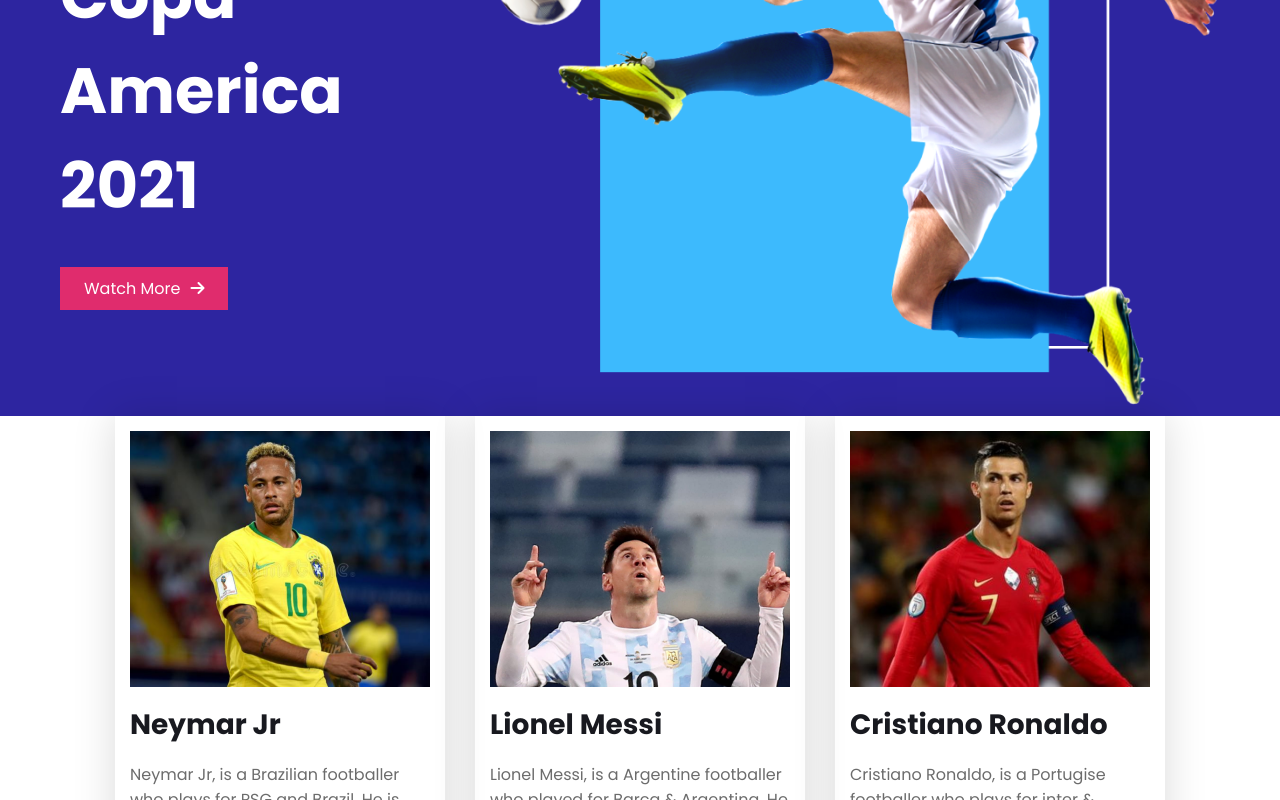
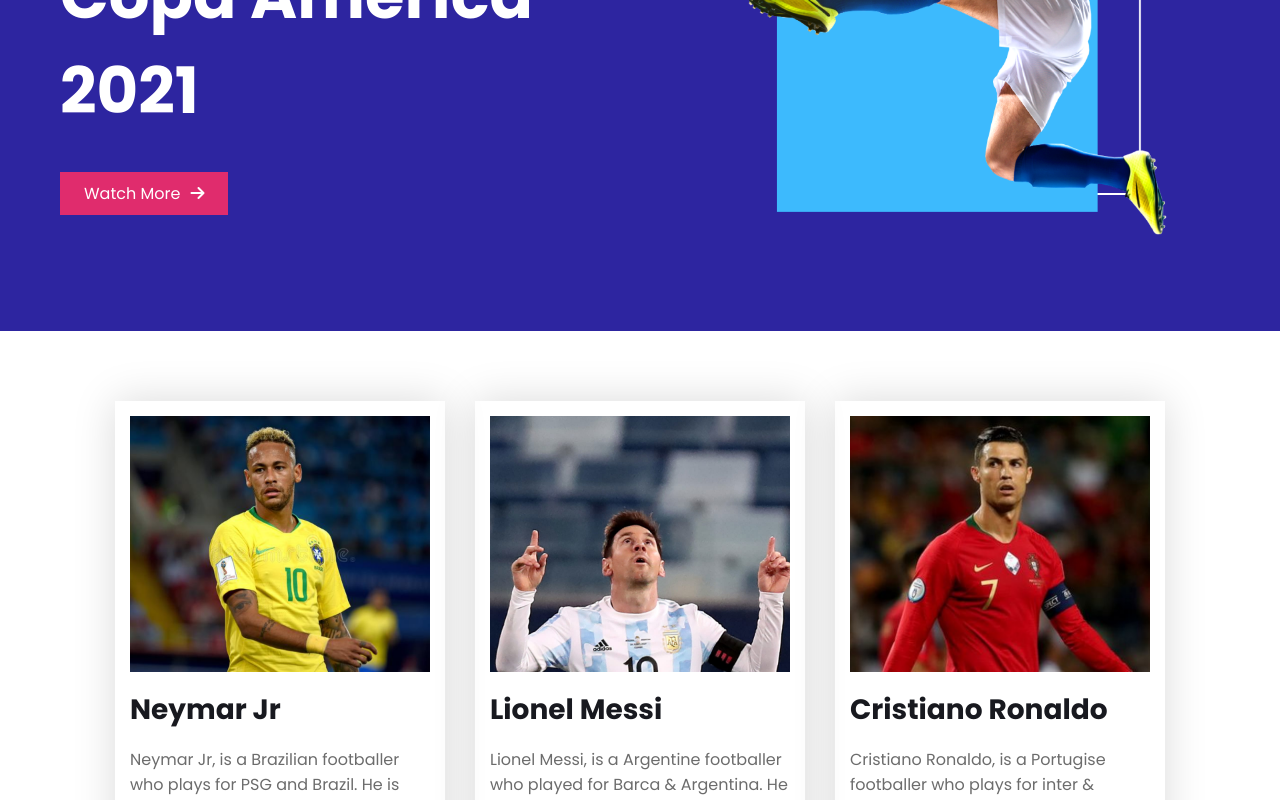
Before and after one commit to jana-alam/conmebol-365, a plain HTML site: page index.html in a window 1280 px wide. Shown: the part 306-1106 px from the top of the page. Drawn offline with Linux system fonts and the light colour scheme.

Commit message:
Header and main section completed

```diff
--- a/styles/style.css
+++ b/styles/style.css
@@ -1,4 +1,4 @@
-/* Imported Google Font Poppins 400 & 700*/
+/* Imported Google Font : Poppins 400 & 700*/
 
 @import url("https://fonts.googleapis.com/css2?family=Poppins:wght@400;700&display=swap");
 
@@ -7,18 +7,10 @@ body {
   margin: 0;
   font-family: "Poppins", sans-serif;
 }
-/* .text-color {
-  color: #6c6c6c;
-} */
+/* Need to check with normal width also */
 .container {
   max-width: 1160px;
 }
-
-main {
-  display: flex;
-  justify-content: center;
-}
-
 .button-fancy {
   text-decoration: none;
   padding: 10px 24px;
@@ -26,13 +18,15 @@ main {
   color: white;
 }
 
-/* header-section Styles*/
+/* -------------------------
+    header-section Styles
+----------------------------*/
 .header-section {
   background: #2d25a0;
   display: flex;
   justify-content: center;
 }
-/* nav area styles */
+/* ----nav area styles----- */
 .nav {
   display: flex;
   justify-content: space-between;
@@ -43,6 +37,9 @@ main {
   margin-right: 34px;
   color: white;
 }
+.nav-link:hover {
+  color: #e02c6d;
+}
 .nav-right .button-fancy i {
   margin-right: 10px;
 }
@@ -50,10 +47,19 @@ main {
   transform: translate(5px);
 }
 
-/* welcome-section styles */
+/* -----welcome-section styles----- */
 .welcome {
   display: flex;
-  justify-content: center;
+  justify-content: space-between;
+  padding-bottom: 86px;
+}
+
+.welcome-contents {
+  width: 45%;
+}
+
+.welcome-banner {
+  width: 45%;
 }
 
 .welcome-title {
@@ -67,13 +73,22 @@ main {
   transform: translate(5px);
 }
 .welcome-banner img {
-  width: 100%;
+  max-width: 100%;
 }
-/* Players Section Styles */
+
+/* ----------------------
+  Main sections style
+  ------------------------   */
+main {
+  display: flex;
+  justify-content: center;
+}
+/* -----Players Section Styles------ */
 .players {
   display: grid;
   grid-template-columns: repeat(3, 1fr);
   gap: 27px 30px;
+  padding: 70px 0;
 }
 
 .player {
@@ -93,3 +108,7 @@ main {
 .player-info {
   color: #6c6c6c;
 }
+
+/* ----------------------
+Footer Section Styles
+---------------------- */
```
Also changed, not shown: index.html (+12 -1 lines).
